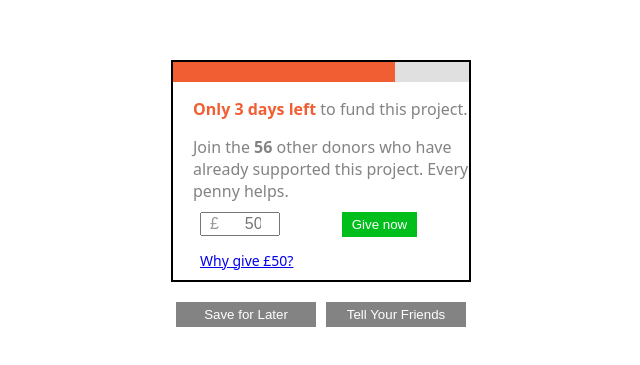
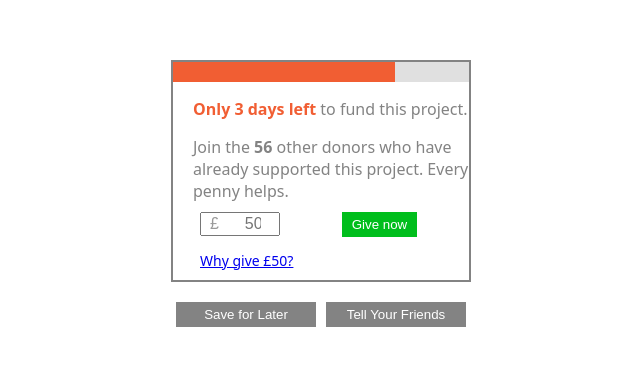
Before and after one commit to KritiJaggi/crowdfunding-html-css, a plain HTML site: page index.html in a window 1280 px wide. Shown: the part 215-580 px from the top of the page, without its empty margins (319-959 px from the left). Drawn offline with Linux system fonts and the light colour scheme.

Commit message:
boundary

```diff
--- a/style.css
+++ b/style.css
@@ -23,7 +23,7 @@ body {
   }
 
 .addboundary {
-	border: 2px solid black;
+	border: 2px solid #838383;
 }
 .crowdfunding-widget {
 	text-align: center;
```
